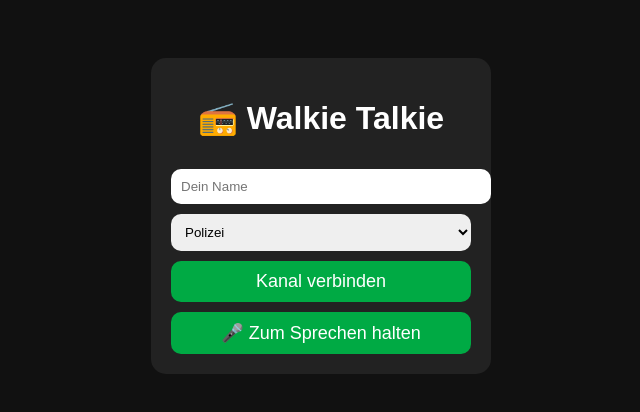
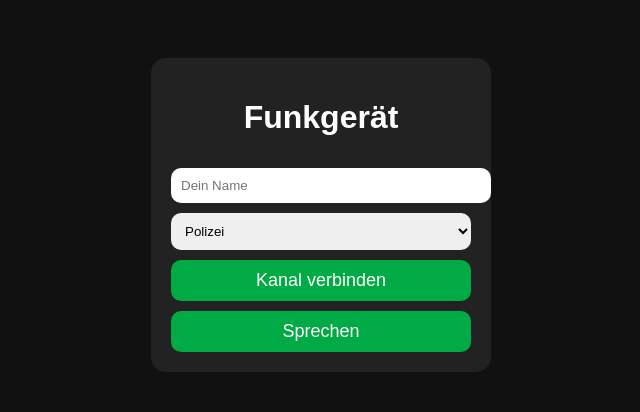
Before and after one commit to acgravity/rp-walkie-talkie, a website: page public/index.html in a window 1280 px wide. Shown: the whole page, without its empty margins (319-959 px from the left). Drawn offline with nearby package versions, Linux system fonts and the light colour scheme; no server answers.

Commit message:
Update index.html

```diff
--- a/public/index.html
+++ b/public/index.html
@@ -44,7 +44,7 @@ button:active{
 <body>
 
 <div class="container">
-    <h1>📻 Walkie Talkie</h1>
+    <h1>Funkgerät</h1>
 
     <input type="text" id="name" placeholder="Dein Name">
 
@@ -56,7 +56,7 @@ button:active{
 
     <button id="joinBtn">Kanal verbinden</button>
 
-    <button id="talkBtn">🎤 Zum Sprechen halten</button>
+    <button id="talkBtn">Sprechen</button>
 </div>
 
 <script src="/socket.io/socket.io.js"></script>
```
